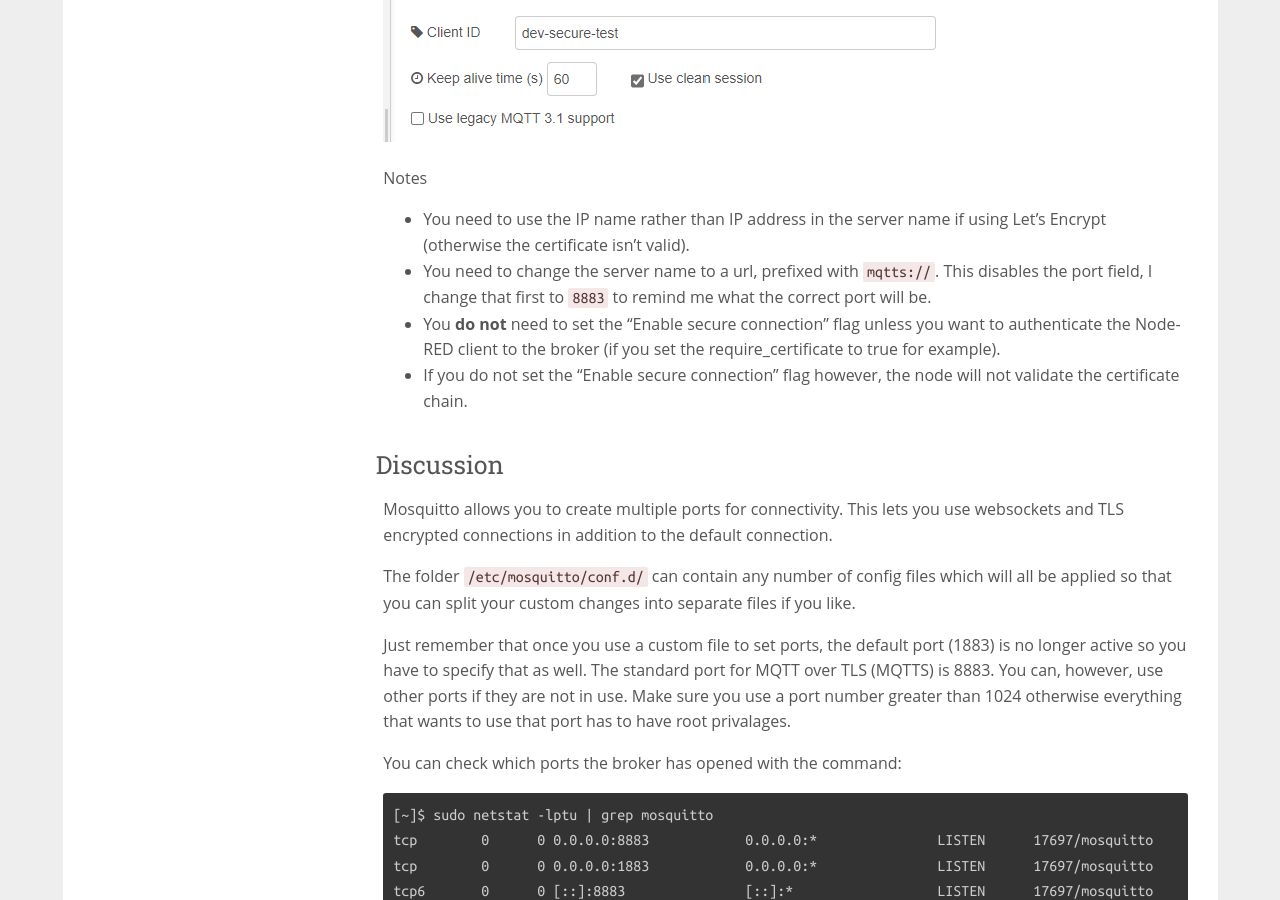
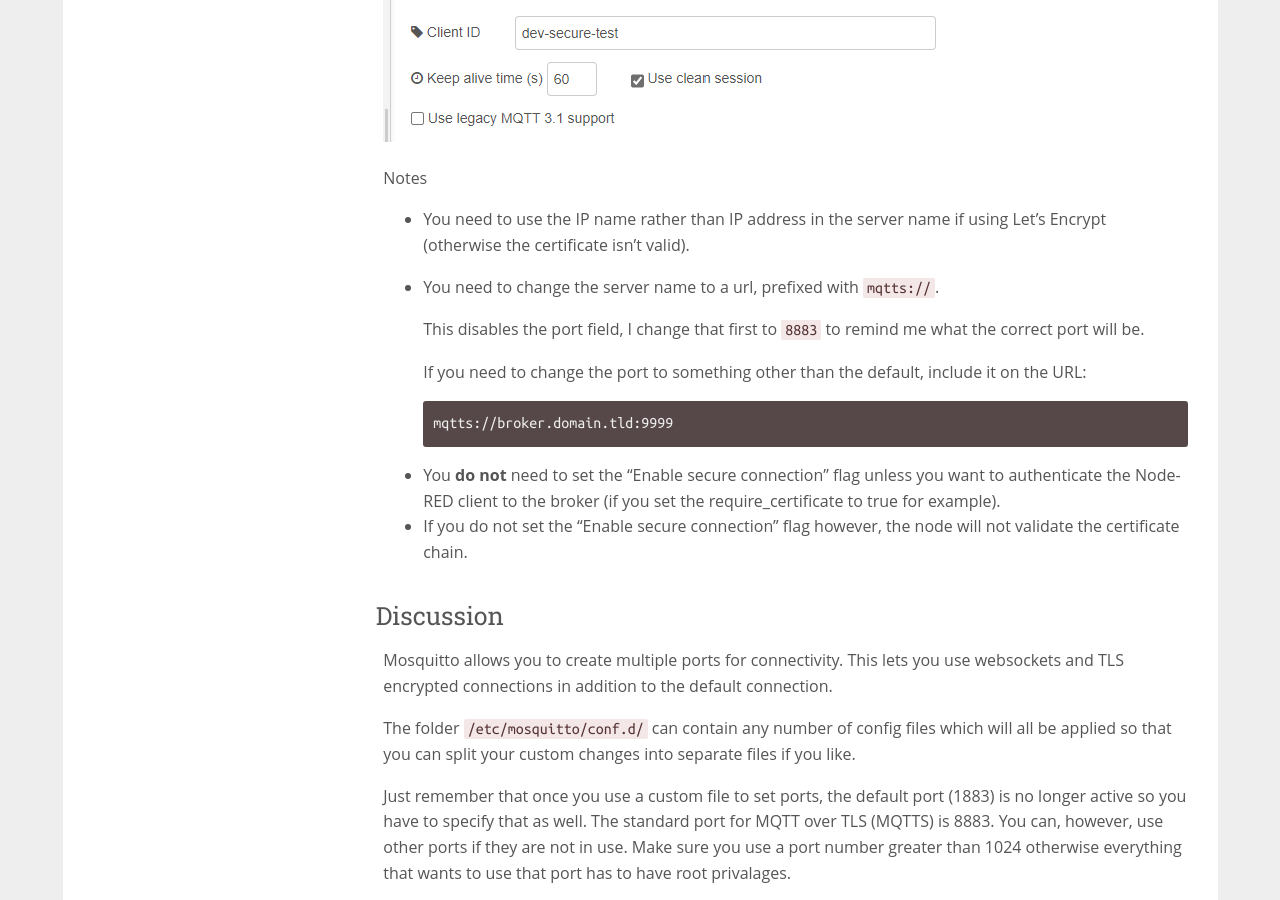
Before and after one commit to node-red/cookbook.nodered.org, a Jekyll site: the page built from mqtt/tls-connect-to-broker.md, in a window 1280 px wide and 900 px high, scrolled down 2241 px. Built offline with Jekyll 4.4.1, drawn with Linux system fonts in a browser that asks for light colours; nearby versions of some CDN libraries.

Commit message:
clarify how to change from the default port

````diff
--- a/mqtt/tls-connect-to-broker.md
+++ b/mqtt/tls-connect-to-broker.md
@@ -76,7 +76,16 @@ Other platforms, including Docker-based installations may be different.
 Notes
 
 * You need to use the IP name rather than IP address in the server name if using Let's Encrypt (otherwise the certificate isn't valid).
-* You need to change the server name to a url, prefixed with `mqtts://`. This disables the port field, I change that first to `8883` to remind me what the correct port will be.
+* You need to change the server name to a url, prefixed with `mqtts://`.
+
+  This disables the port field, I change that first to `8883` to remind me what the correct port will be.
+
+  If you need to change the port to something other than the default, include it on the URL:
+
+  ```
+  mqtts://broker.domain.tld:9999
+  ```
+
 * You **do not** need to set the "Enable secure connection" flag unless you want to authenticate the Node-RED client to the broker (if you set the require_certificate to true for example).
 * If you do not set the "Enable secure connection" flag however, the node will not validate the certificate chain.
 
````
